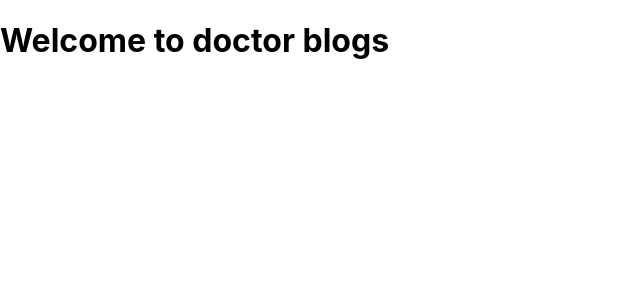
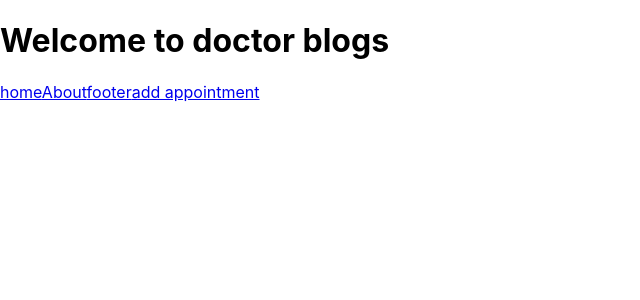
Before and after one commit to calvin-arieri/dental-appointment, a React (Create React App) app: page / in a window 1280 px wide. Shown: the top 300 px of the page, without its empty margins (0-640 px from the left). Built offline with nearby package versions, Linux system fonts and the light colour scheme.

Commit message:
addded the blog componet

```diff
--- a/src/components/appointment.jsx
+++ b/src/components/appointment.jsx
@@ -1,7 +1,13 @@
 const Booking =() =>{
     return <div>
     <h1>Welcome to doctor blogs </h1>
+    <nav>
+        <a href="www.youtube.com">home</a>
+        <a href="www.moringaschool.com">About</a>
+        <a href="http://www.youtube.com" target="_blank" rel="noopener noreferrer">footer</a>
+        <a href="props.com">add appointment</a>
 
+    </nav>
     </div>
 }
 
```
Also changed, not shown: src/components/blog.jsx (added, +9 -0 lines).
